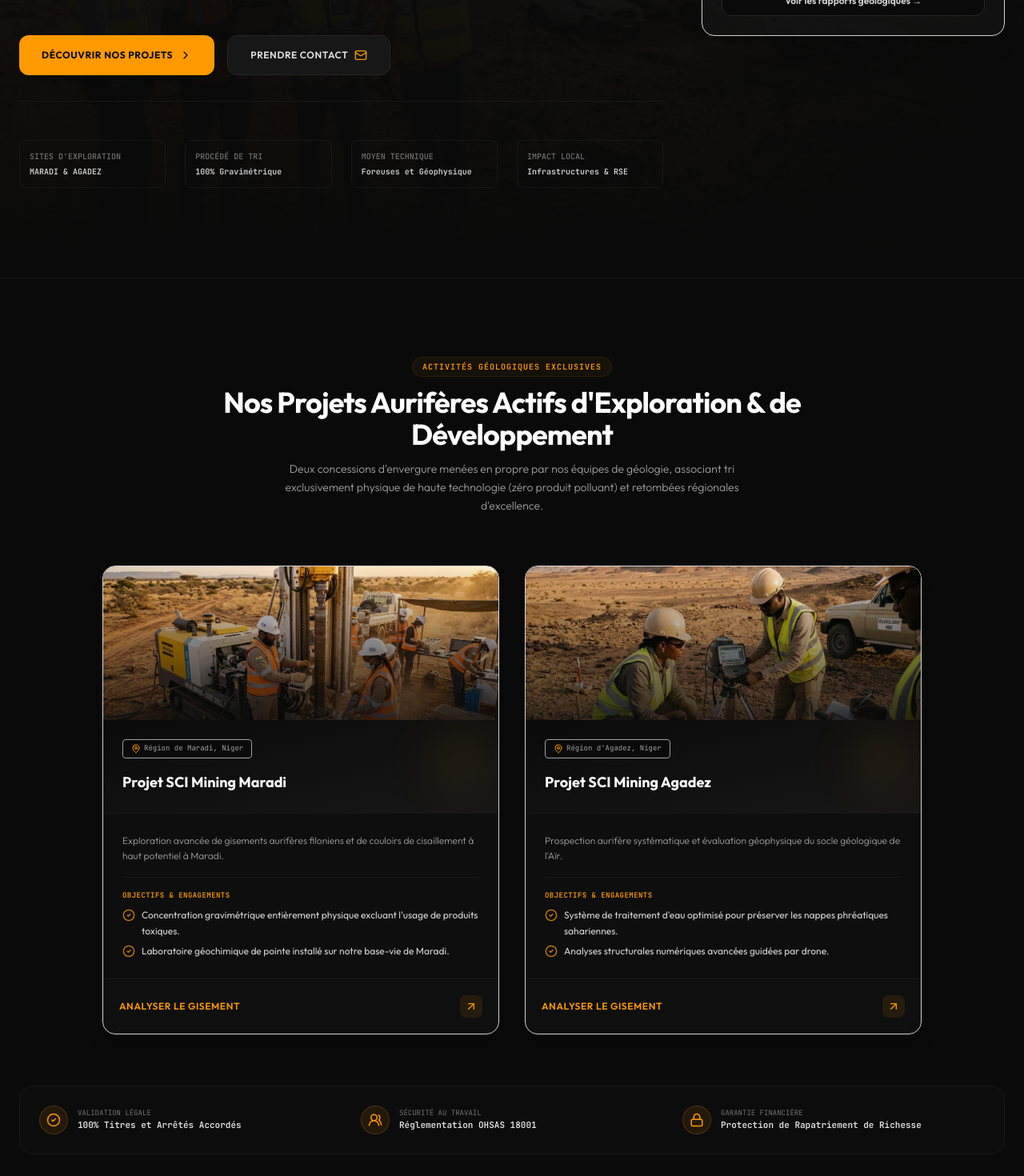
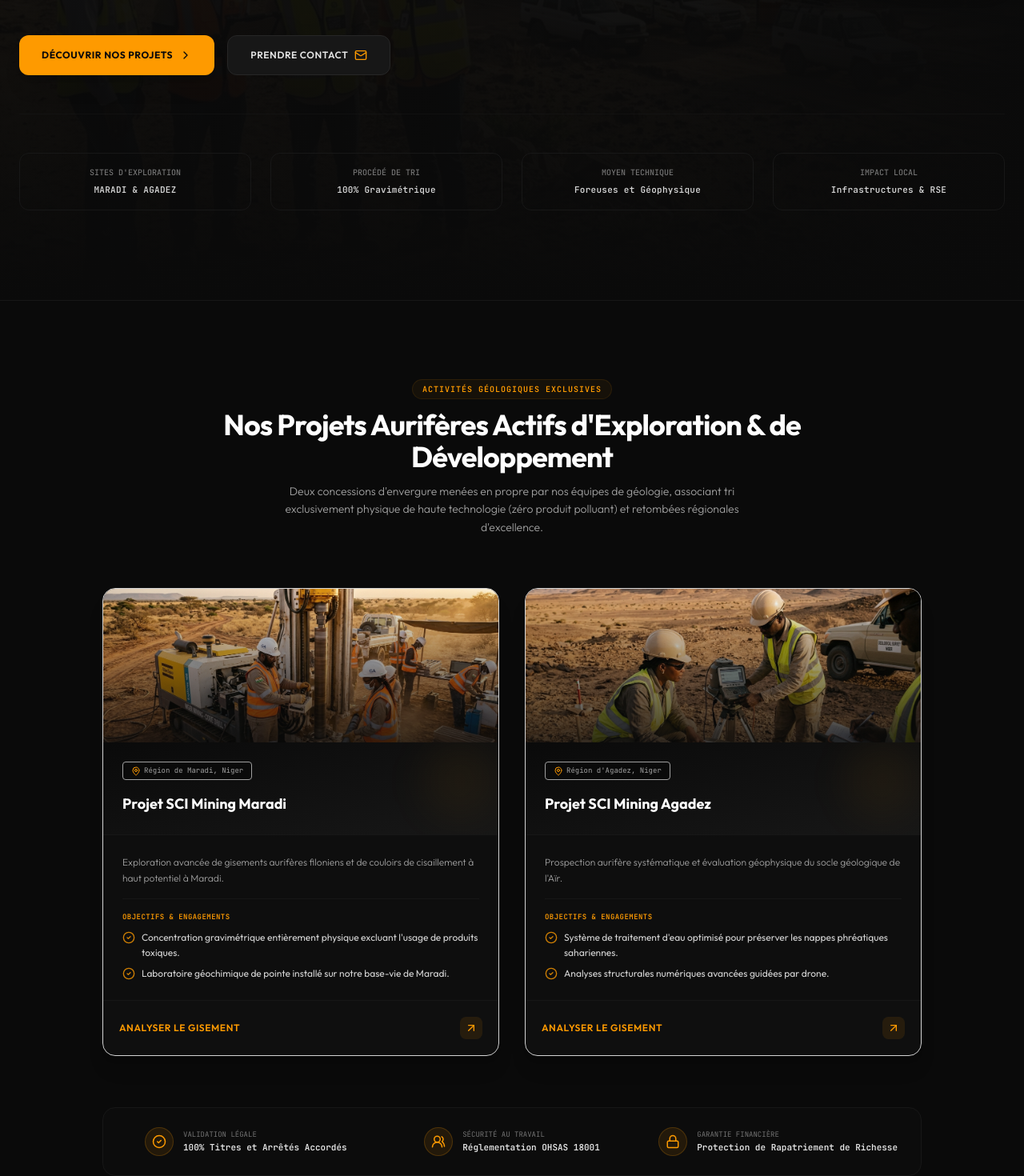
Before and after one commit to gsmcomimpact-ux/SCI-Mining, a React (Vite) app: page / in a window 1280 px wide. Shown: the part 680-2150 px from the top of the page at 80% size. Built offline with nearby package versions, Linux system fonts and the light colour scheme.

Commit message:
feat(hero): adjust hero section layout for mobile
Update the hero section to use a column-based layout, improving vertical alignment and content structure for mobile responsiveness.

```diff
--- a/src/App.tsx
+++ b/src/App.tsx
@@ -168,7 +168,7 @@ export default function App() {
       </header>
 
       {/* HERO SECTION CHIC */}
-      <section className="relative min-h-[85vh] flex items-center py-20 lg:py-28 px-6 overflow-hidden bg-neutral-950">
+      <section className="relative min-h-[85vh] flex flex-col justify-center py-20 lg:py-28 px-6 overflow-hidden bg-neutral-950">
         <div className="absolute inset-0">
           <img
             src={heroImgUrl}
@@ -180,7 +180,9 @@ export default function App() {
           <div className="absolute top-0 right-0 w-1/3 h-full bg-gradient-to-l from-neutral-950/90 to-transparent pointer-events-none"></div>
         </div>
 
-        <div className="max-w-7xl mx-auto w-full relative z-10 grid grid-cols-1 lg:grid-cols-12 gap-12 items-center">
+        <div className="max-w-7xl mx-auto w-full relative z-10 space-y-12">
+          {/* Main Hero grid info splits */}
+          <div className="grid grid-cols-1 lg:grid-cols-12 gap-12 items-center">
             <div className="lg:col-span-8 space-y-8">
               <div className="inline-flex items-center gap-2 px-3 py-1 bg-amber-500/10 border border-amber-500/20 text-amber-400 text-xs font-mono rounded-full font-semibold uppercase tracking-widest">
                 <span>{t.heroSubtitle}</span>
@@ -211,30 +213,10 @@ export default function App() {
                   <Mail className="w-4 h-4 text-amber-500" />
                 </a>
               </div>
-
-            {/* Credential items */}
-            <div className="grid grid-cols-2 sm:grid-cols-4 gap-4 sm:gap-6 pt-12 border-t border-neutral-900 font-mono text-[10px]">
-              <div className="space-y-1 bg-neutral-955 p-3 rounded-lg border border-neutral-900">
-                <span className="text-neutral-500 block uppercase font-medium">{t.badgeLocations}</span>
-                <span className="text-amber-550 font-semibold block uppercase">{t.badgeLocationsVal}</span>
-              </div>
-              <div className="space-y-1 bg-neutral-955 p-3 rounded-lg border border-neutral-900">
-                <span className="text-neutral-500 block uppercase font-medium">{t.badgeProcess}</span>
-                <span className="text-amber-550 font-semibold block">{t.badgeProcessVal}</span>
-              </div>
-              <div className="space-y-1 bg-neutral-955 p-3 rounded-lg border border-neutral-900">
-                <span className="text-neutral-500 block uppercase font-medium">{t.badgeEquipment}</span>
-                <span className="text-amber-550 font-semibold block">{t.badgeEquipmentVal}</span>
-              </div>
-              <div className="space-y-1 bg-neutral-955 p-3 rounded-lg border border-neutral-900">
-                <span className="text-neutral-500 block uppercase font-medium">{t.badgeImpact}</span>
-                <span className="text-amber-550 font-semibold block">{t.badgeImpactVal}</span>
-              </div>
-            </div>
             </div>
 
             {/* Hero right panel: latest updates */}
-          <div className="lg:col-span-4 hidden lg:block bg-neutral-900/60 border border-neutral-850 p-6 rounded-2xl shadow-xl relative">
+            <div className="lg:col-span-4 hidden lg:block bg-neutral-900/60 border border-neutral-850 p-6 rounded-2xl shadow-xl relative animate-fade-in">
               <div className="absolute -top-3 -right-3 w-10 h-10 bg-gradient-to-tr from-amber-600 to-yellow-500 rounded-full flex items-center justify-center text-black shadow-md">
                 <Award className="w-5 h-5" />
               </div>
@@ -273,6 +255,27 @@ export default function App() {
               >
                 {t.sidebarReportBtn}
               </a>
+            </div>
+          </div>
+
+          {/* Centered Credential badges row stretching full-width */}
+          <div className="grid grid-cols-2 md:grid-cols-4 gap-4 sm:gap-6 pt-12 border-t border-neutral-900/60 font-mono text-[10px]">
+            <div className="space-y-1 bg-neutral-955 p-4 rounded-xl border border-neutral-900 flex flex-col justify-center items-center text-center hover:border-amber-500/20 transition-colors duration-300">
+              <span className="text-neutral-500 block uppercase font-medium">{t.badgeLocations}</span>
+              <span className="text-amber-550 font-bold block uppercase text-[11px] tracking-wide mt-0.5">{t.badgeLocationsVal}</span>
+            </div>
+            <div className="space-y-1 bg-neutral-955 p-4 rounded-xl border border-neutral-900 flex flex-col justify-center items-center text-center hover:border-amber-500/20 transition-colors duration-300">
+              <span className="text-neutral-500 block uppercase font-medium">{t.badgeProcess}</span>
+              <span className="text-amber-550 font-bold block text-[11px] tracking-wide mt-0.5">{t.badgeProcessVal}</span>
+            </div>
+            <div className="space-y-1 bg-neutral-955 p-4 rounded-xl border border-neutral-900 flex flex-col justify-center items-center text-center hover:border-amber-500/20 transition-colors duration-300">
+              <span className="text-neutral-500 block uppercase font-medium">{t.badgeEquipment}</span>
+              <span className="text-amber-550 font-bold block text-[11px] tracking-wide mt-0.5">{t.badgeEquipmentVal}</span>
+            </div>
+            <div className="space-y-1 bg-neutral-955 p-4 rounded-xl border border-neutral-900 flex flex-col justify-center items-center text-center hover:border-amber-500/20 transition-colors duration-300">
+              <span className="text-neutral-500 block uppercase font-medium">{t.badgeImpact}</span>
+              <span className="text-amber-550 font-bold block text-[11px] tracking-wide mt-0.5">{t.badgeImpactVal}</span>
+            </div>
           </div>
         </div>
       </section>
@@ -362,9 +365,9 @@ export default function App() {
           </div>
 
           {/* RSE Trust badge line */}
-          <div className="grid grid-cols-1 md:grid-cols-3 gap-6 bg-neutral-900/20 p-6 border border-neutral-900 rounded-2xl text-[11px] font-mono">
-            <div className="flex items-center gap-3">
-              <div className="w-9 h-9 rounded-full bg-amber-500/10 border border-amber-500/20 flex items-center justify-center">
+          <div className="grid grid-cols-1 md:grid-cols-3 gap-6 bg-neutral-900/20 p-6 border border-neutral-900 rounded-2xl text-[11px] font-mono max-w-5xl mx-auto">
+            <div className="flex items-center justify-center gap-3 text-center md:text-left">
+              <div className="w-9 h-9 rounded-full bg-amber-500/10 border border-amber-500/20 flex items-center justify-center shrink-0">
                 <CheckCircle2 className="w-4.5 h-4.5 text-amber-500" />
               </div>
               <div>
@@ -373,8 +376,8 @@ export default function App() {
               </div>
             </div>
 
-            <div className="flex items-center gap-3">
-              <div className="w-9 h-9 rounded-full bg-amber-500/10 border border-amber-500/20 flex items-center justify-center">
+            <div className="flex items-center justify-center gap-3 text-center md:text-left">
+              <div className="w-9 h-9 rounded-full bg-amber-500/10 border border-amber-500/20 flex items-center justify-center shrink-0">
                 <Users2 className="w-4.5 h-4.5 text-amber-500" />
               </div>
               <div>
@@ -383,8 +386,8 @@ export default function App() {
               </div>
             </div>
 
-            <div className="flex items-center gap-3">
-              <div className="w-9 h-9 rounded-full bg-amber-500/10 border border-amber-500/20 flex items-center justify-center">
+            <div className="flex items-center justify-center gap-3 text-center md:text-left">
+              <div className="w-9 h-9 rounded-full bg-amber-500/10 border border-amber-500/20 flex items-center justify-center shrink-0">
                 <Lock className="w-4.5 h-4.5 text-amber-500" />
               </div>
               <div>
```
Lines whose indentation alone changed are shown as unchanged.
